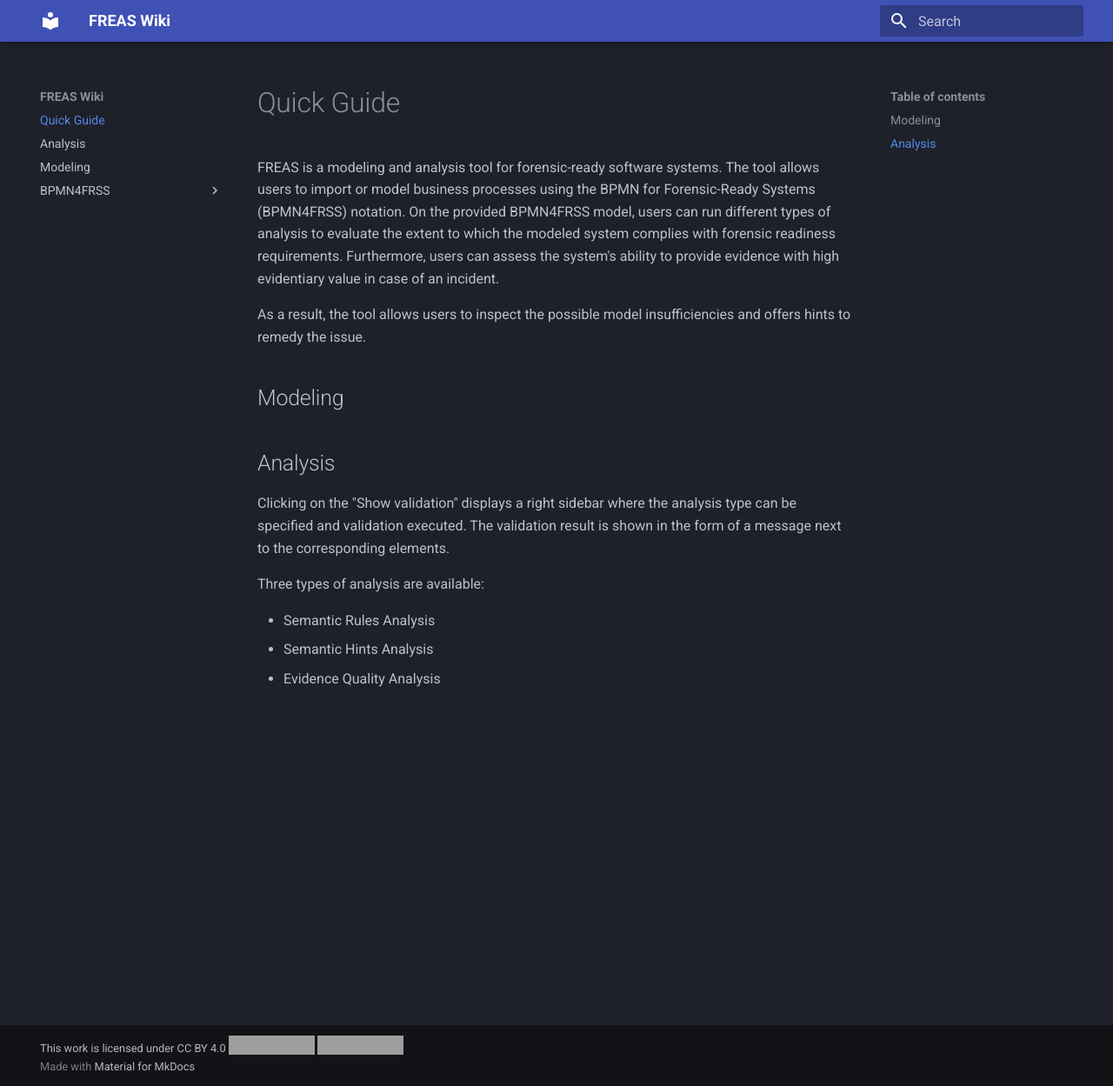
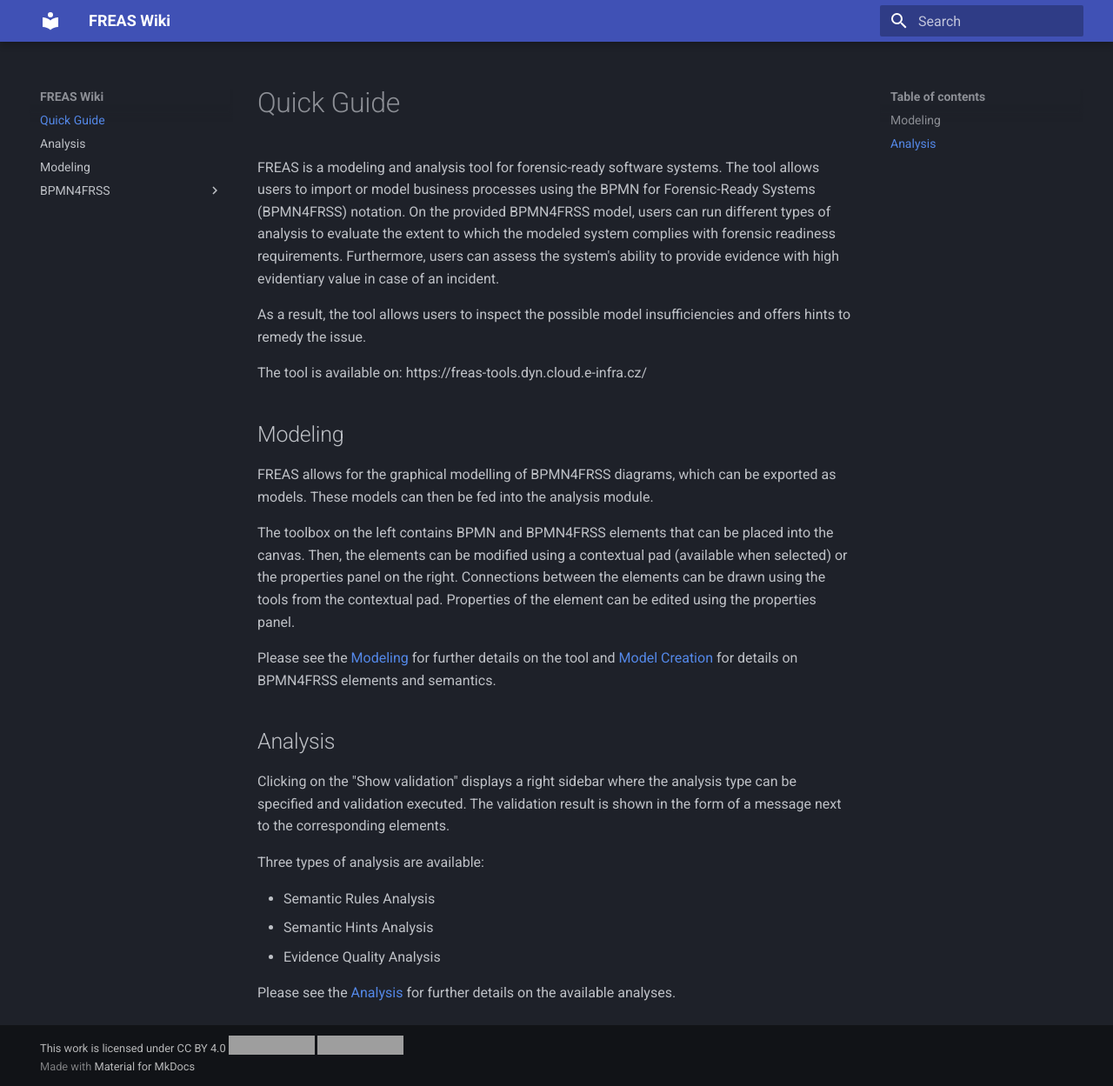
Before and after one commit to FREAS-tools/wiki, an MkDocs documentation site: the page built from docs/index.md, in a window 1280 px wide and 1249 px high. Shown: the whole window at 87% size. Built offline with MkDocs 1.6.1 and Material for MkDocs 9.7.7, drawn with Linux system fonts in a browser that asks for light colours; grey boxes are pictures that could not be loaded.

Commit message:
added quality analysis and basic modeller docs

```diff
--- a/docs/index.md
+++ b/docs/index.md
@@ -4,9 +4,15 @@ FREAS is a modeling and analysis tool for forensic-ready software systems. The t
 
 As a result, the tool allows users to inspect the possible model insufficiencies and offers hints to remedy the issue.
 
+The tool is available on: https://freas-tools.dyn.cloud.e-infra.cz/
+
 ## Modeling
 
+FREAS allows for the graphical modelling of BPMN4FRSS diagrams, which can be exported as models. These models can then be fed into the analysis module.
 
+The toolbox on the left contains BPMN and BPMN4FRSS elements that can be placed into the canvas. Then, the elements can be modified using a contextual pad (available when selected) or the properties panel on the right. Connections between the elements can be drawn using the tools from the contextual pad. Properties of the element can be edited using the properties panel.
+
+Please see the [Modeling](modelling.md) for further details on the tool and [Model Creation](BPMN4FRSS/model_creation.md) for details on BPMN4FRSS elements and semantics.
 
 ## Analysis
 
@@ -17,3 +23,5 @@ Three types of analysis are available:
 * Semantic Rules Analysis
 * Semantic Hints Analysis
 * Evidence Quality Analysis
+
+Please see the [Analysis](analysis.md) for further details on the available analyses.
```
Also changed, not shown: docs/analysis.md (+3 -1 lines), docs/modeling.md (+1 -0 lines).
